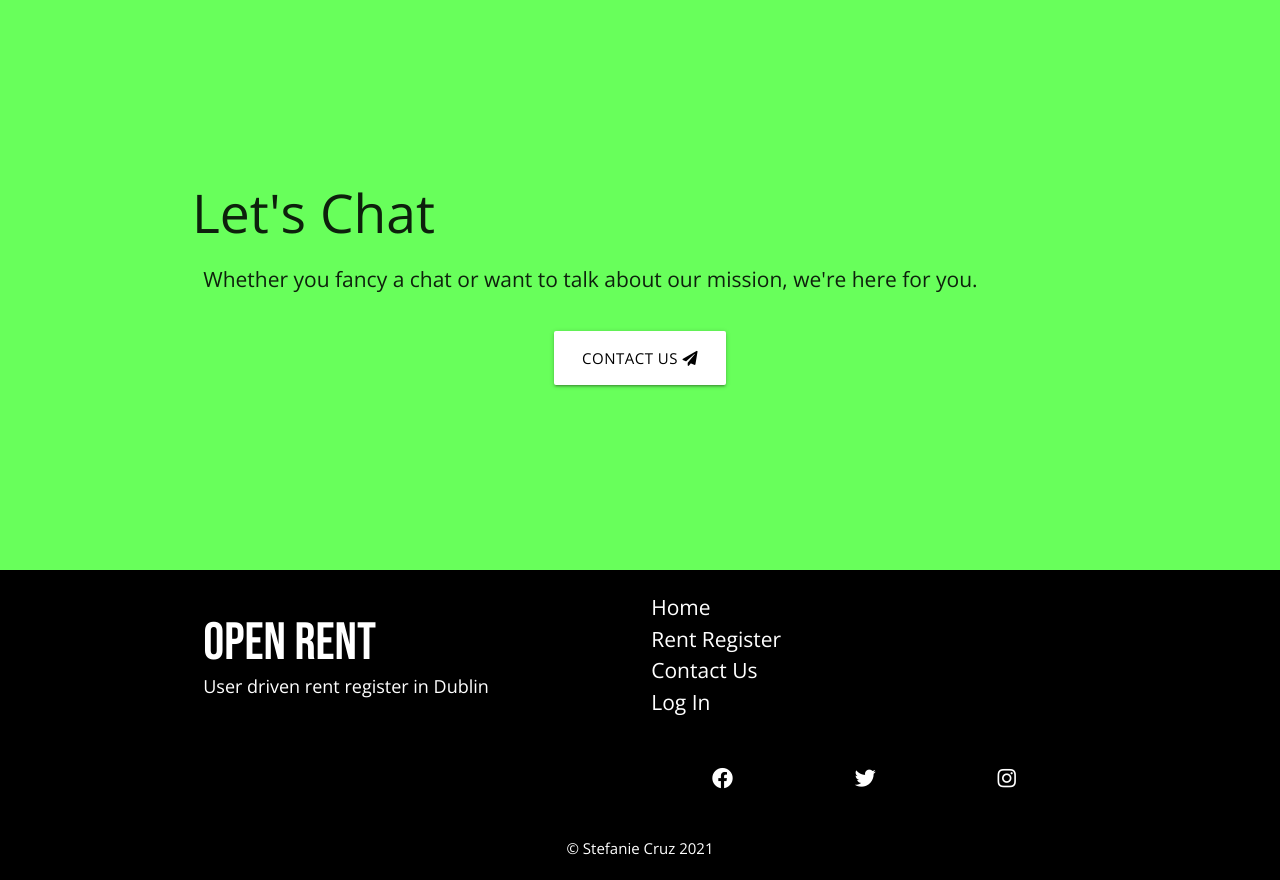
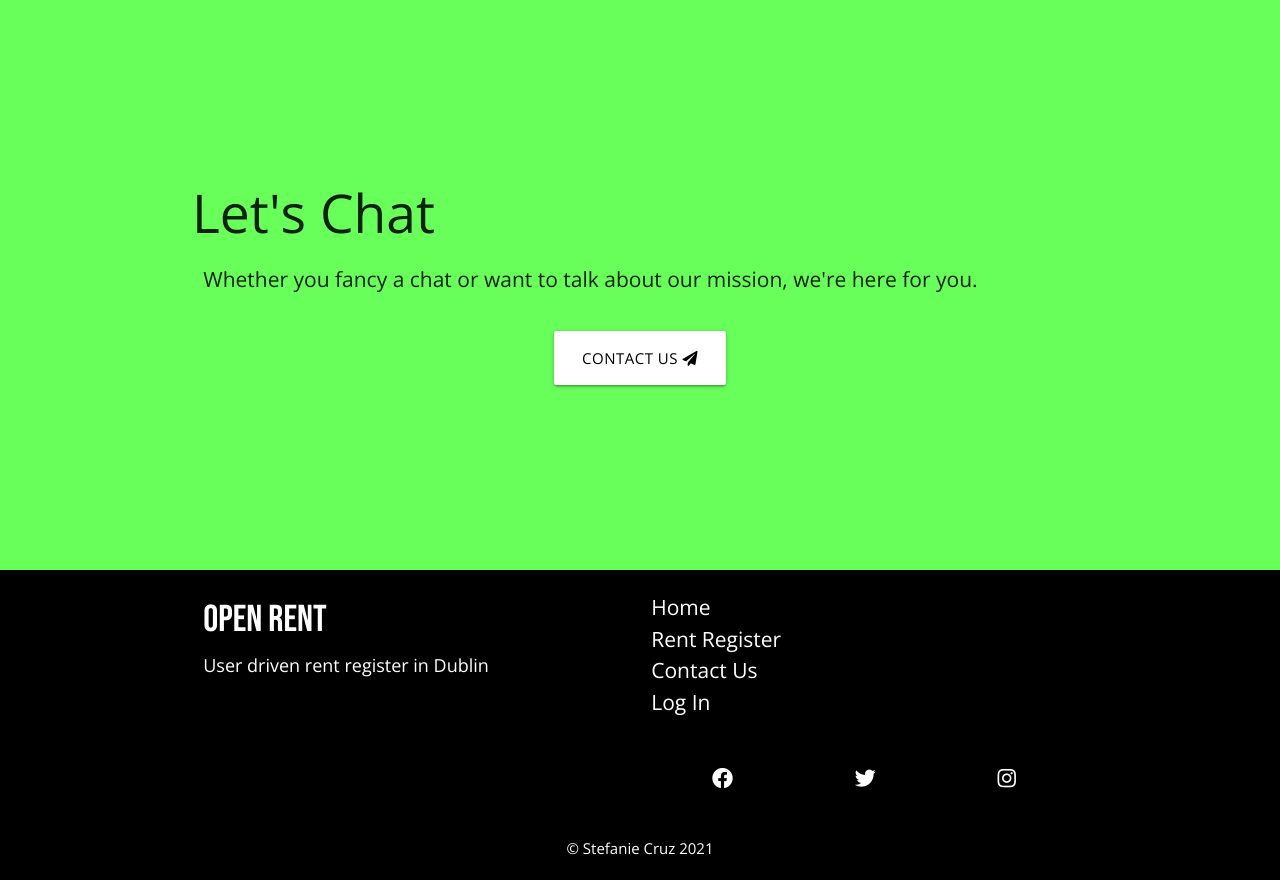
Before and after one commit to stef-cruz/open_rent, a Flask app: page / in a window 1280 px wide. Shown: the part 2979-3859 px from the top of the page. Run offline with Flask 2, Linux system fonts and the light colour scheme.

Commit message:
Google Lighthouse improvements on HTML

```diff
--- a/app/static/css/_footer.scss
+++ b/app/static/css/_footer.scss
@@ -8,10 +8,10 @@
     &-heading {
       font-family: $title;
       margin-bottom: 0;
-      font-size: 3.5rem;
+      font-size: 2.5rem;
     }
 
-    p {
+    span {
       font-size: 1.2rem;
     }
   }
--- a/app/static/css/_variables.scss
+++ b/app/static/css/_variables.scss
@@ -1,4 +1,4 @@
-@import url("https://fonts.googleapis.com/css?family=Bebas+Neue:100,200,300,400,500,600,700|Open+Sans:100,200,300,400,500,600,700");
+@import url("https://fonts.googleapis.com/css?family=Bebas+Neue:100,200,300,400,500,600,700|Open+Sans:100,200,300,400,500,600,700&display=swap");
 
 //
 // Variables
--- a/app/static/css/style.css
+++ b/app/static/css/style.css
@@ -1,4 +1,4 @@
-@import url("https://fonts.googleapis.com/css?family=Bebas+Neue:100,200,300,400,500,600,700|Open+Sans:100,200,300,400,500,600,700");
+@import url("https://fonts.googleapis.com/css?family=Bebas+Neue:100,200,300,400,500,600,700|Open+Sans:100,200,300,400,500,600,700&display=swap");
 .logo {
   font-family: "Bebas Neue", serif;
 }
@@ -198,9 +198,9 @@
 .footer__logo-heading {
   font-family: "Bebas Neue", serif;
   margin-bottom: 0;
-  font-size: 3.5rem;
+  font-size: 2.5rem;
 }
-.footer__logo p {
+.footer__logo span {
   font-size: 1.2rem;
 }
 .footer__nav {
--- a/app/templates/base.html
+++ b/app/templates/base.html
@@ -3,6 +3,7 @@
 <head>
     <meta charset="UTF-8">
     <meta name="viewport" content="width=device-width, initial-scale=1.0">
+    <meta name="Description" content="OpenRent: The first Dublin's user driven Rent Register">
     <meta http-equiv="X-UA-Compatible" content="ie=edge">
     <link rel="shortcut icon" type="image/png" href="{{ url_for('static', filename='images/favicon.ico') }}">
     <link rel="stylesheet" href="https://cdnjs.cloudflare.com/ajax/libs/materialize/1.0.0/css/materialize.min.css" type="text/css">
@@ -68,8 +69,8 @@
         <div class="container">
             <div class="row">
                 <div class="col s12 m6 footer__logo">
-                    <h4 class="footer__logo-heading">Open Rent</h4>
-                    <p>User driven rent register in Dublin</p>
+                    <p class="footer__logo-heading">Open Rent</p>
+                    <span>User driven rent register in Dublin</span>
                 </div>
                 <div class="col s12 m6 footer__nav">
                     <ul>
```
Also changed, not shown: TESTING.md (+2 -8 lines).
